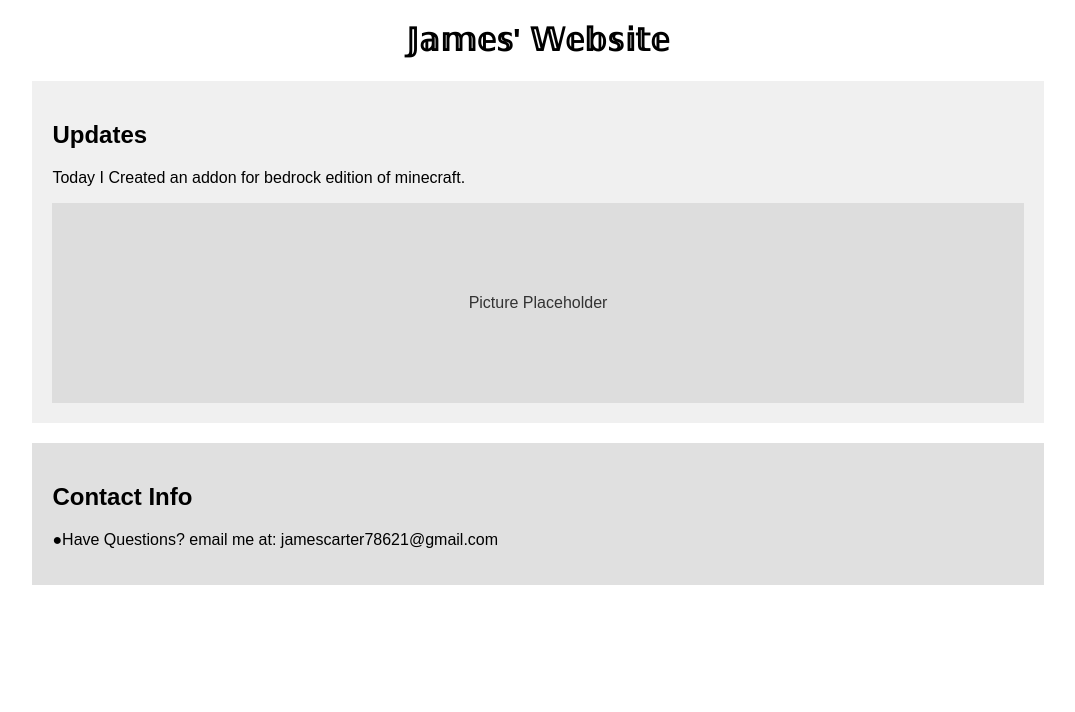
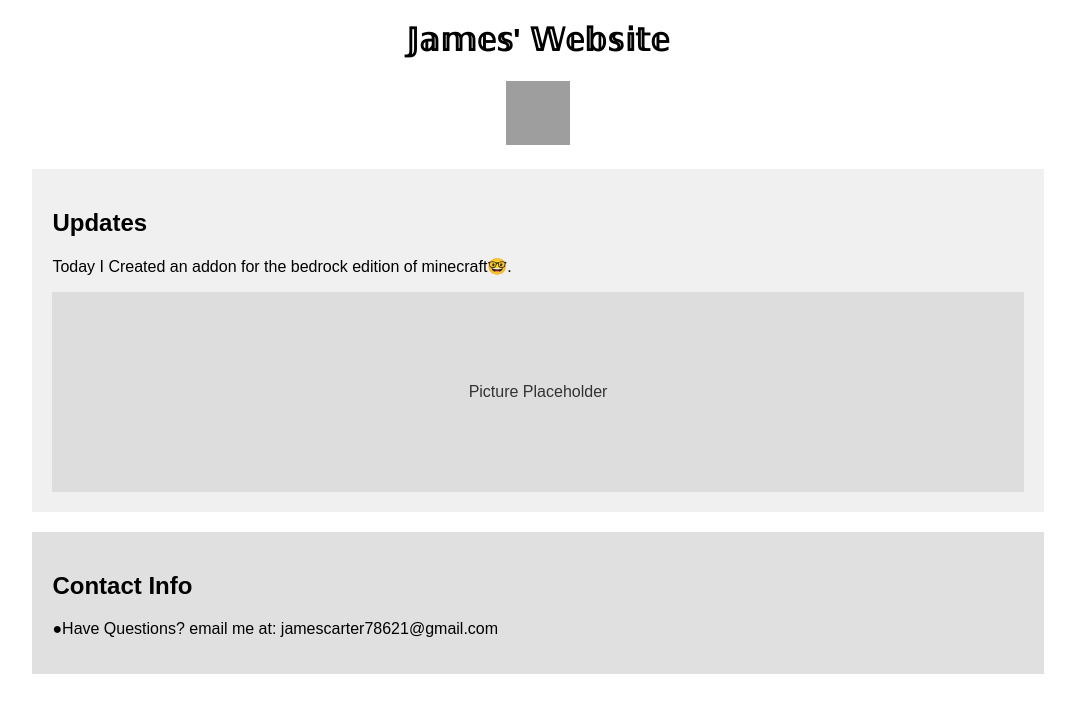
Before and after one commit to James10771/Website, a plain HTML site: page index.html in a window 1280 px wide. Shown: the whole page, without its empty margins (102-1177 px from the left). Drawn offline with Linux system fonts and the light colour scheme; grey boxes are pictures that could not be loaded.

Commit message:
Update index.html

```diff
--- a/index.html
+++ b/index.html
@@ -17,10 +17,11 @@
 <div class="container">
   <header>
     <h1>𝕁𝕒𝕞𝕖𝕤' 𝕎𝕖𝕓𝕤𝕚𝕥𝕖</h1>
+    <a href="https://emoji.gg/emoji/6339_Diamond_Clear"><img src="https://cdn3.emoji.gg/emojis/6339_Diamond_Clear.png" width="64px" height="64px" alt="Diamond_Clear"></a>
   </header>
   <section class="updates">
     <h2>Updates</h2>
-    <p>Today I Created an addon for bedrock edition of minecraft.</p>
+    <p>Today I Created an addon for the bedrock edition of minecraft🤓.</p>
     <div class="image-placeholder">Picture Placeholder</div>
   </section>
   <section class="contact">
```
